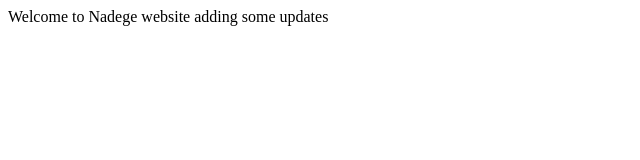
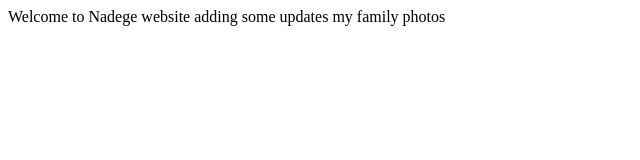
Before and after one commit to djimgou/project3, a plain HTML site: page index.html in a window 1280 px wide. Shown: the whole page, without its empty margins (0-640 px from the left). Drawn offline with Linux system fonts and the light colour scheme.

Commit message:
second update

```diff
--- a/index.html
+++ b/index.html
@@ -10,6 +10,7 @@
 Welcome to Nadege website
 
 adding some updates
+my family photos
 
 </body>
 </html>
```
